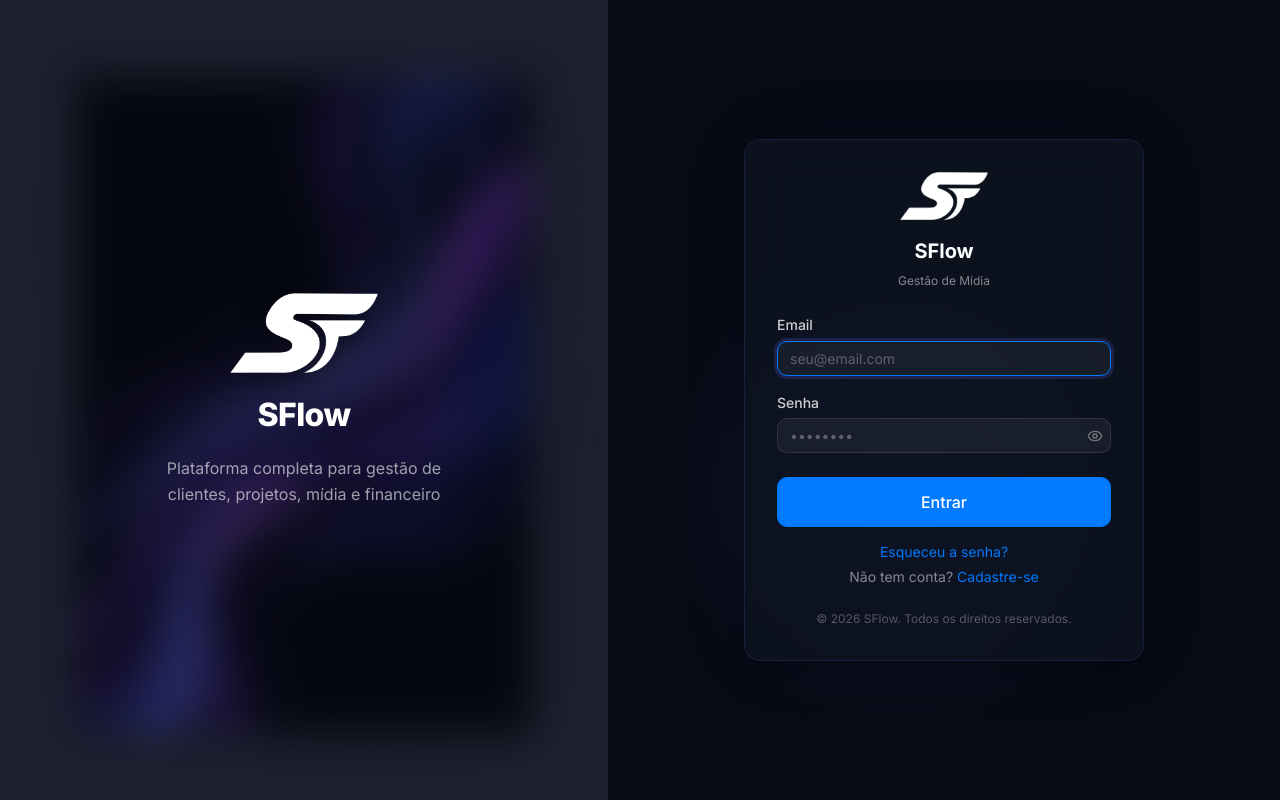
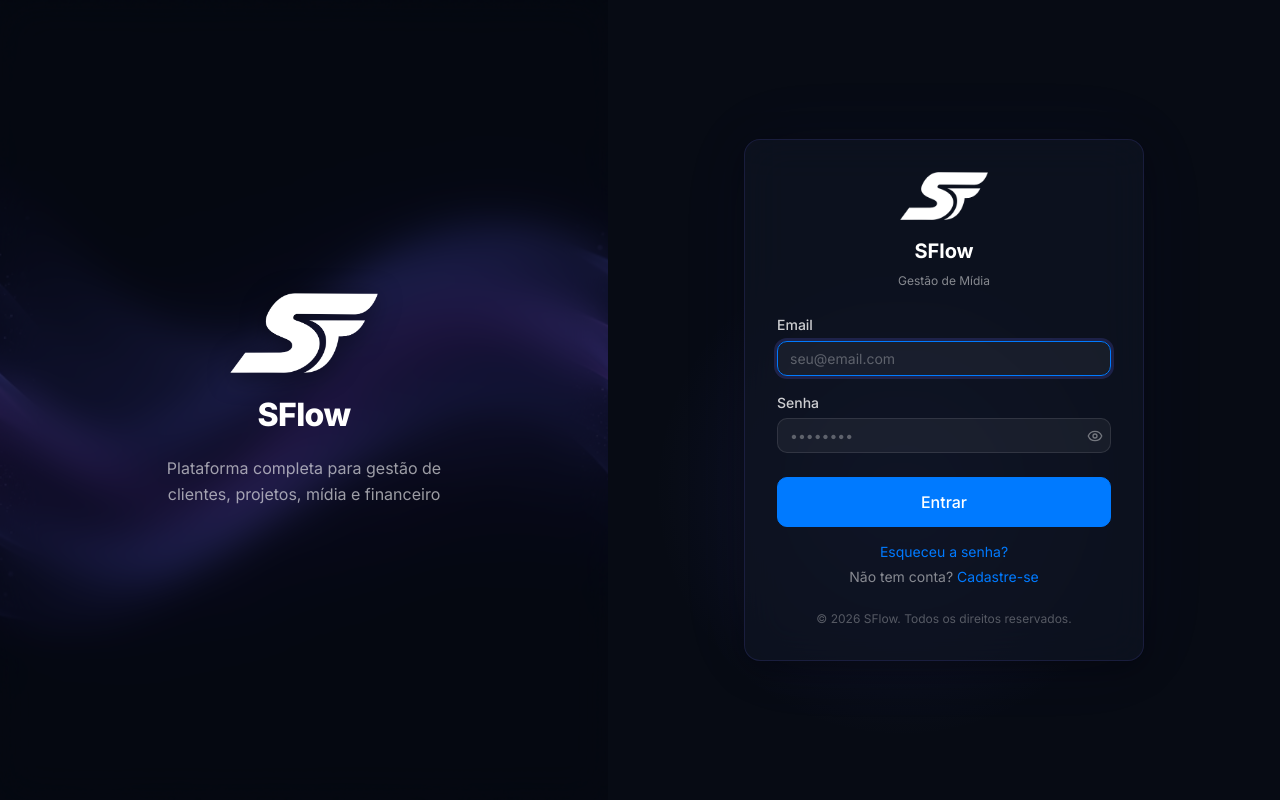
Before and after one commit to iagoschumaker/schumakerflow, a Next.js app: page /login in a window 1280 px wide. Built offline with nearby package versions, Linux system fonts and the light colour scheme.

Commit message:
fix: banner usar imagem 4k e preencher 100% do lado esquerdo

```diff
--- a/src/app/globals.css
+++ b/src/app/globals.css
@@ -776,7 +776,8 @@ tbody tr:last-child td {
   justify-content: center;
   flex-direction: column;
   gap: var(--space-4);
-  background: url('/icons/login-banner.png') center/cover no-repeat;
+  background: url('/icons/banner-4k.png') center/cover no-repeat;
+  min-height: 100vh;
 }
 
 .login-banner::before {
```
